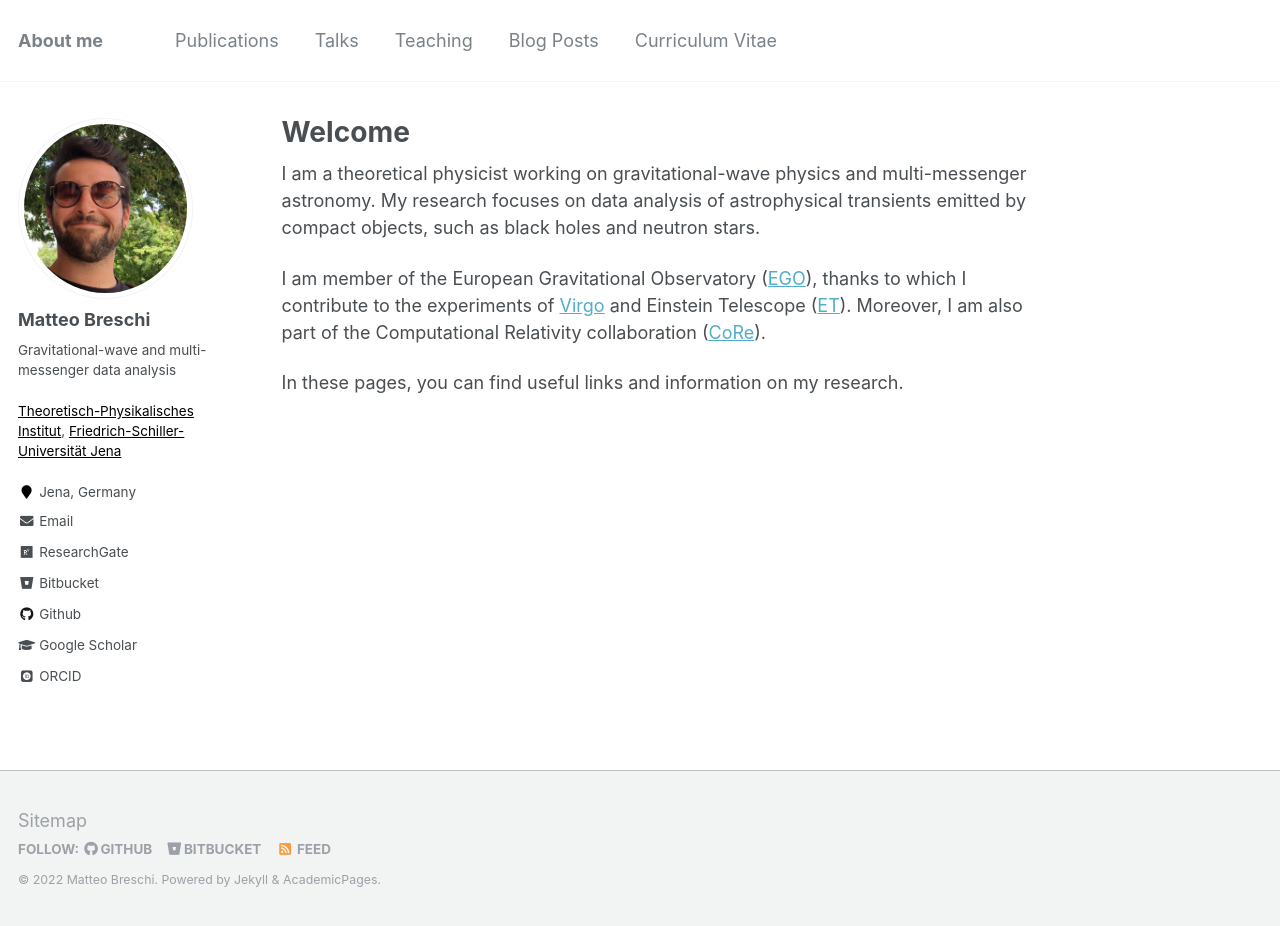
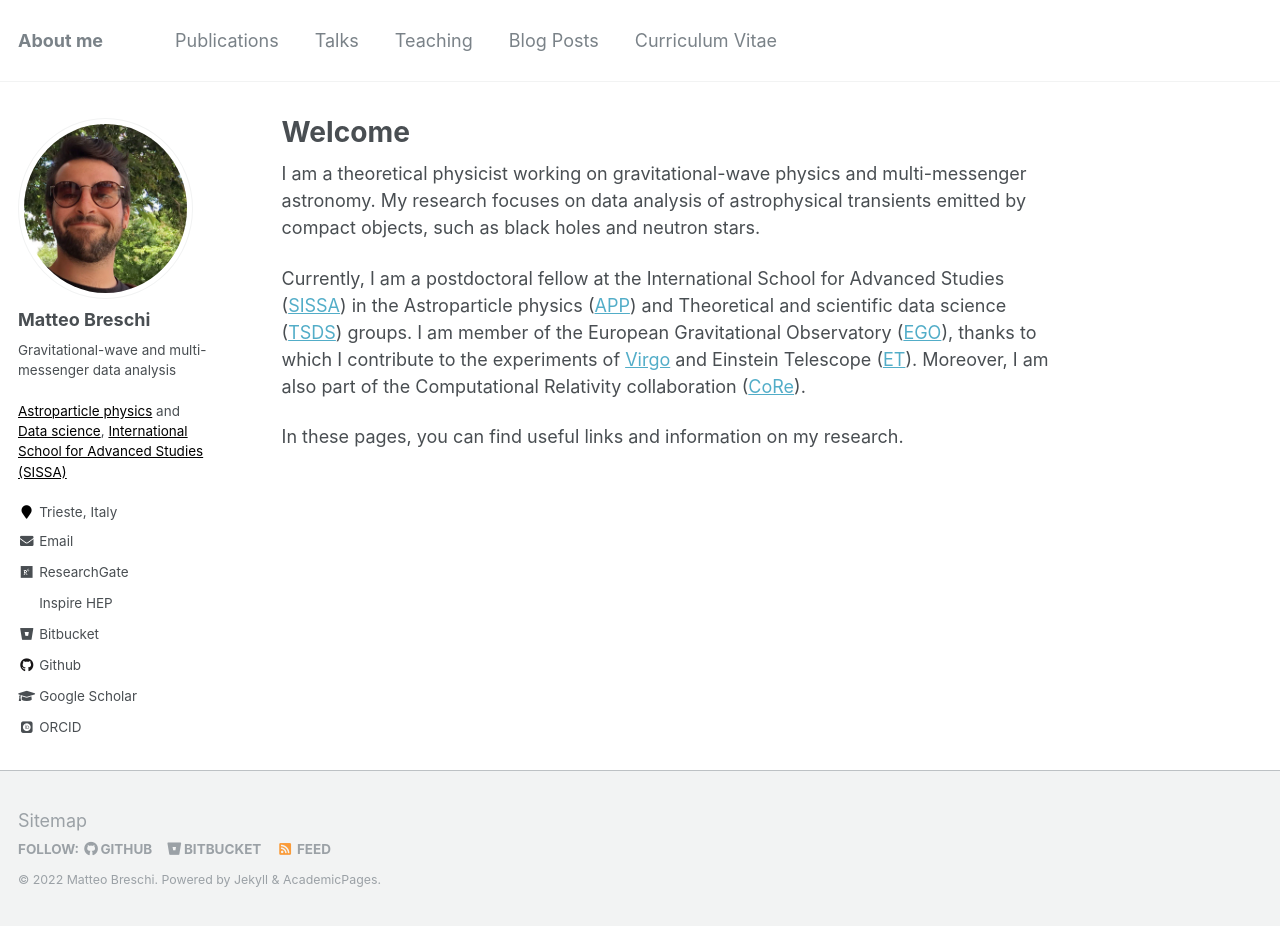
Before and after one commit to matteobreschi/matteobreschi.github.io, a Jekyll site: the page built from _pages/about.md, in a window 1280 px wide and 926 px high. Built offline with Jekyll 4.4.1, drawn with Linux system fonts in a browser that asks for light colours; some web fonts are replaced.

Commit message:
update statuss

```diff
--- a/_config.yml
+++ b/_config.yml
@@ -82,11 +82,12 @@ analytics:
 author:
   name             : "Matteo Breschi"
   avatar           : "profile.png"
-  bio              : "Gravitational-wave and multi-messenger data analysis <br> <br> <a style='color: black;' href='https://www.physik.uni-jena.de/tpi'>Theoretisch-Physikalisches Institut</a>, <a style='color: black;' href='https://www.uni-jena.de/'>Friedrich-Schiller-Universität Jena</a>"
-  location         : "Jena, Germany"
+  bio              : "Gravitational-wave and multi-messenger data analysis <br> <br> <a style='color: black;' href='https://www.sissa.it/app/'>Astroparticle physics</a> and <a style='color: black;' href='https://datascience.sissa.it/'>Data science</a>, <a style='color: black;' href='https://www.sissa.it/'>International School for Advanced Studies (SISSA)</a>"
+  location         : "Trieste, Italy"
   employer         :
   pubmed           :
   googlescholar    : "https://scholar.google.com/citations?user=Mg5w8KwAAAAJ&hl=it"
+  inspire          : "https://inspirehep.net/authors/1881416"
   email            : "matteo.breschi@uni-jena.de"
   researchgate     : "https://www.researchgate.net/profile/Matteo-Breschi"
   uri              :
--- a/_includes/author-profile.html
+++ b/_includes/author-profile.html
@@ -51,6 +51,9 @@
       {% endif %}
       {% if author.linkedin %}
         <li><a href="https://www.linkedin.com/in/{{ author.linkedin }}"><i class="fab fa-fw fa-linkedin" aria-hidden="true"></i> LinkedIn</a></li>
+      {% endif %}
+      {% if author.inspire %}
+        <li><a href="{{ author.inspire }}"><i class="fab ai-fw ai-inspire" aria-hidden="true"></i> Inspire HEP</a></li>
       {% endif %}
       {% if author.xing %}
         <li><a href="https://www.xing.com/profile/{{ author.xing }}"><i class="fab fa-fw fa-xing-square" aria-hidden="true"></i> XING</a></li>
--- a/_pages/about.md
+++ b/_pages/about.md
@@ -12,9 +12,12 @@ I am a theoretical physicist working on gravitational-wave physics and multi-mes
 My research focuses on data analysis of astrophysical transients emitted by compact objects,
 such as black holes and neutron stars.
 
+Currently, I am a postdoctoral fellow at the International School for Advanced Studies ([SISSA](https://www.sissa.it/))
+in the Astroparticle physics ([APP](https://www.sissa.it/app/))
+and Theoretical and scientific data science ([TSDS](https://datascience.sissa.it/)) groups.
 I am member of the European Gravitational Observatory ([EGO](https://www.ego-gw.it/)),
-thanks to which I contribute to the experiments of [Virgo](https://www.virgo-gw.eu/) and Einstein Telescope ([ET](https://www.et-gw.eu/)).
-Moreover,
-I am also part of the Computational Relativity collaboration ([CoRe](http://www.computational-relativity.org/)).
+thanks to which I contribute to the experiments of [Virgo](https://www.virgo-gw.eu/)
+and Einstein Telescope ([ET](https://www.et-gw.eu/)).
+Moreover, I am also part of the Computational Relativity collaboration ([CoRe](http://www.computational-relativity.org/)).
 
 In these pages, you can find useful links and information on my research.
```
